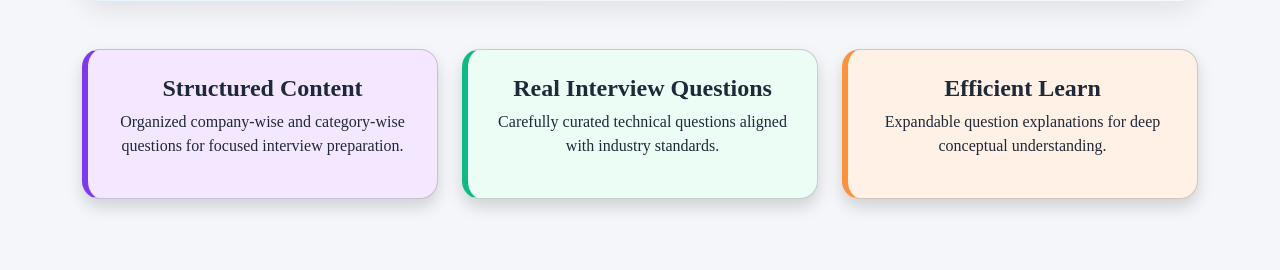
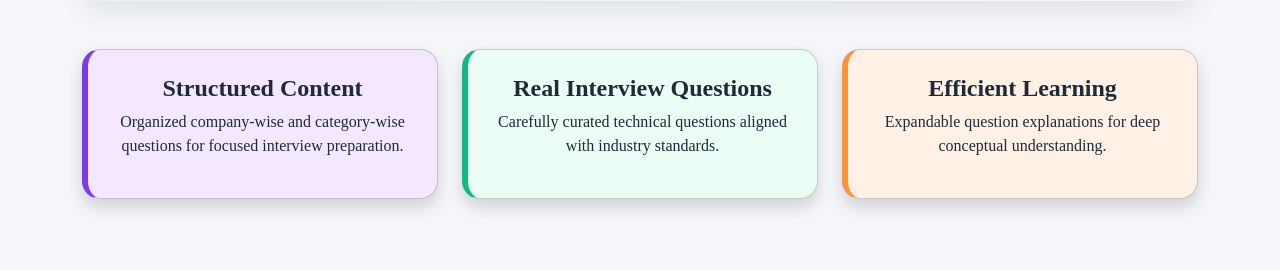
Before and after one commit to tiinysite-pixel/CrackIt, a Flask app: page / in a window 1280 px wide. Shown: the part 352-622 px from the top of the page. Run offline with Flask 3, Linux system fonts and the light colour scheme; data that the repository does not hold is empty.

Commit message:
Update index.html

```diff
--- a/templates/index.html
+++ b/templates/index.html
@@ -26,8 +26,8 @@
 <!-- FEATURES SECTION -->
 <div class="row text-center mt-5">
 
-    <div class="col-md-4 mb-4">
-        <div class="card p-4 shadow feature-card">
+    <div class="col-md-4 mb-4 d-flex">
+        <div class="card p-4 shadow feature-card w-100">
             <h4>Structured Content</h4>
             <p>
                 Organized company-wise and category-wise questions
@@ -36,8 +36,8 @@
         </div>
     </div>
 
-    <div class="col-md-4 mb-4">
-        <div class="card p-4 shadow feature-card">
+    <div class="col-md-4 mb-4 d-flex">
+        <div class="card p-4 shadow feature-card w-100">
             <h4>Real Interview Questions</h4>
             <p>
                 Carefully curated technical questions
@@ -46,9 +46,9 @@
         </div>
     </div>
 
-    <div class="col-md-4 mb-4">
-        <div class="card p-4 shadow feature-card">
-            <h4>Efficient Learn</h4>
+    <div class="col-md-4 mb-4 d-flex">
+        <div class="card p-4 shadow feature-card w-100">
+            <h4>Efficient Learning</h4>
             <p>
                 Expandable question explanations
                 for deep conceptual understanding.
@@ -57,7 +57,6 @@
     </div>
 
 </div>
-
 <!-- COMPANY SECTION -->
 <h3 id="companies" class="mt-5 text-center mb-4">
     Available Companies
```
